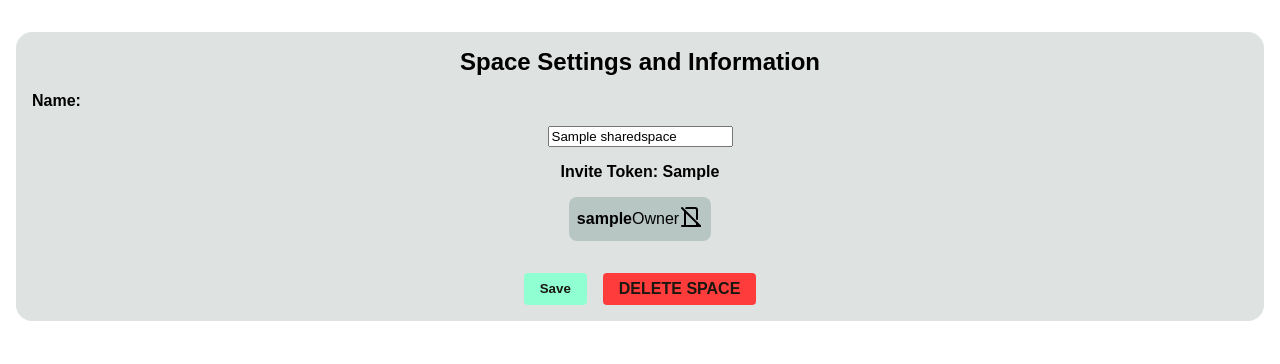
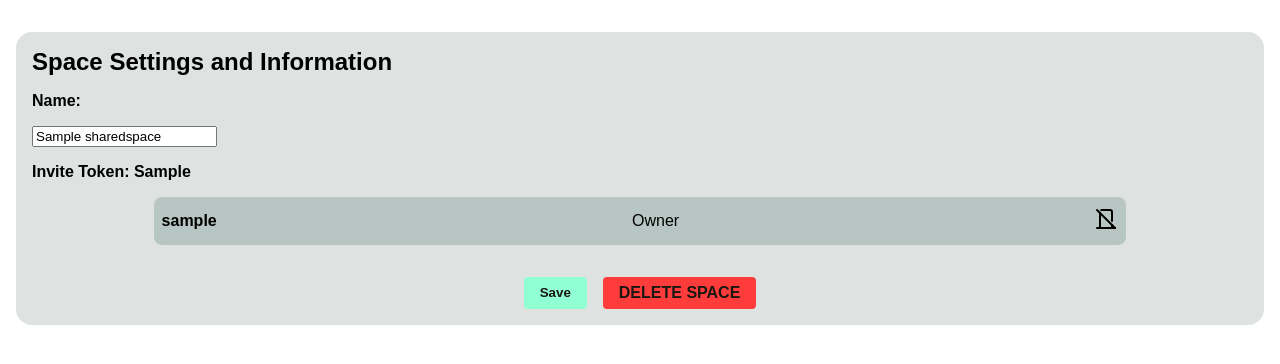
Before and after one commit to awallenfang/household, a Django app: page /space/1 in a window 1280 px wide. Shown: the part 64-428 px from the top of the page. Run offline with Django 5.2, Linux system fonts and the light colour scheme; a user stored in the database is signed in; tables that the repository leaves empty hold one stand-in row (values such as "Sample post"); some libraries are stand-ins or nearby versions; some web fonts are replaced.

Commit message:
Css fixes

```diff
--- a/space/templates/space/components/people_list.html
+++ b/space/templates/space/components/people_list.html
@@ -1,8 +1,8 @@
 {% load static %}
 
-<div class="col gap-small pt-1 pb-2">
+<div class="col gap-small pt-1 pb-2 align-center">
     {% for person in joined_people %}
-        <div class="p-05 background-mid border-radius-05 row justify-between">
+        <div class="p-05 background-mid border-radius-05 row justify-between w-80p h-3">
             <b>{{person.auth_user.username}}</b>
             {% if selected_space.owner == person %}
                 <span>Owner</span>
--- a/space/templates/space/space.html
+++ b/space/templates/space/space.html
@@ -2,7 +2,7 @@
 {% block content %}
 <div class="p-1 background-light border-radius-1">
 
-    <form action="{% url 'space:space_view' space.id %}" method="post" class="col flex-aline-base gap-medium" id="space-form">
+    <form action="{% url 'space:space_view' space.id %}" method="post" class="col align-start gap-medium" id="space-form">
         {% csrf_token %}
         <div class="row justify-center"><h2>Space Settings and Information</h2></div>
         <label for="space-name"><b>Name:</b></label>
--- a/todos/templates/todos/components/recurrency_editor.html
+++ b/todos/templates/todos/components/recurrency_editor.html
@@ -196,7 +196,7 @@
         <div class="vertical-line" style="background-color: var(--mid-bg)"></div>
         <div class="col p-1 gap-small">
             <div class="col p-05 maxh-15 gap-small">
-                <div class="col p-05 gap-small">
+                <div class="col align-stretch p-05 gap-small">
                     <div class="row align-stretch justify-between background-mid p-05 border-radius-025">
                         <p>Empty space</p>
                         <input  class="user-add-check" type="checkbox" name="-1_checked" id="-1" change="userChecked(event)">
```
Also changed, not shown: todos/templates/todos/components/todo_edit.html (+5 -5 lines).
